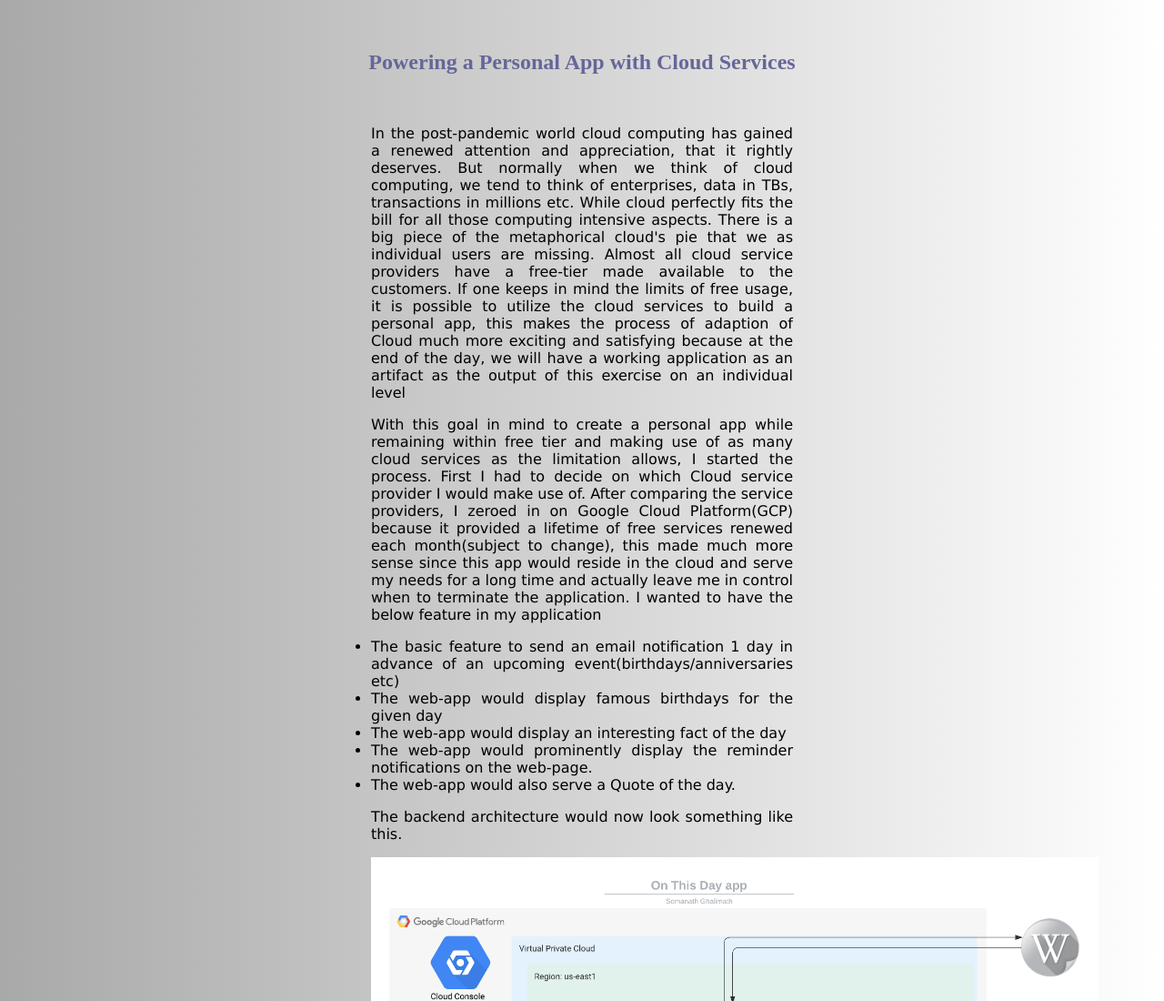
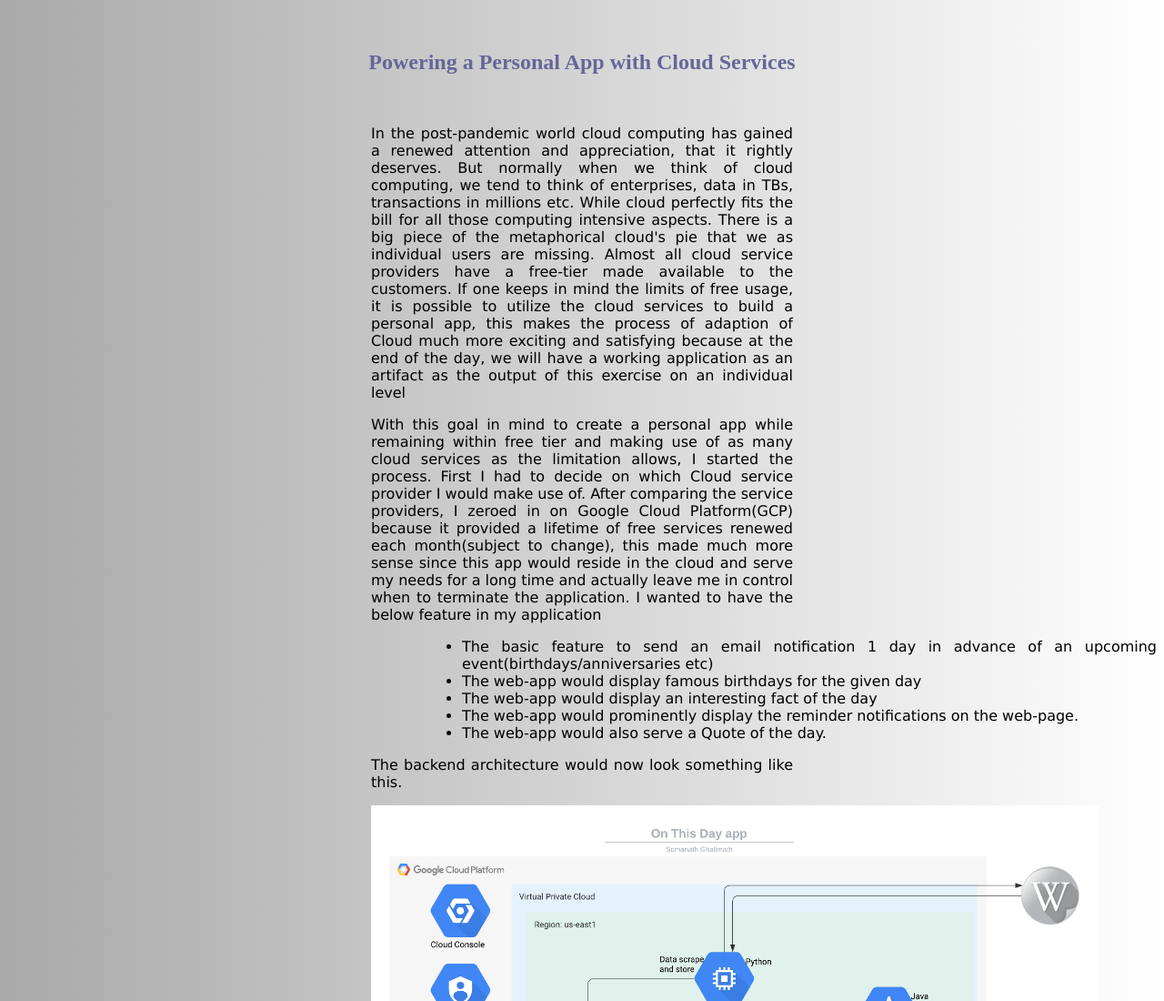
Before and after one commit to somanathghalimath/somanathghalimath.github.io, a plain HTML site: page src/gcp-web-app.html in a window 1280 px wide. Shown: the top 1100 px of the page at 91% size. Drawn offline with Linux system fonts and the light colour scheme.

Commit message:
Update and rename gcp-free-tier-app-arch.html to gcp-web-app.html

```diff
--- a/src/gcp-free-tier-app-arch.html
+++ b/src/gcp-web-app.html
@@ -27,7 +27,7 @@
 <p>&nbsp;</p>
 <p>In the post-pandemic world cloud computing has gained a renewed attention and appreciation, that it rightly deserves. But normally when we think of cloud computing, we tend to think of enterprises, data in TBs, transactions in millions etc. While cloud perfectly fits the bill for all those computing intensive aspects. There is a big piece of the metaphorical cloud's pie that we as individual users are missing. Almost all cloud service providers have a free-tier made available to the customers. If one keeps in mind the limits of free usage, it is possible to utilize the cloud services to build a personal app, this makes the process of adaption of Cloud much more exciting and satisfying because at the end of the day, we will have a working application as an artifact as the output of this exercise on an individual level</p>
 <p>With this goal in mind to create a personal app while remaining within free tier and making use of as many cloud services as the limitation allows, I started the process. First I had to decide on which Cloud service provider I would make use of. After comparing the service providers, I zeroed in on Google Cloud Platform(GCP) because it provided a lifetime of free services renewed each month(subject to change), this made much more sense since this app would reside in the cloud and serve my needs for a long time and actually leave me in control when to terminate the application. I wanted to have the below feature in my application</p>
-<ul style="text-align: justify; padding-left: 400px; ; padding-right: 400px; font-family: verdana;">
+<ul style="text-align: justify; padding-left: 500px; font-family: verdana;">
 <li>The basic feature to send an email notification 1 day in advance of an upcoming event(birthdays/anniversaries etc)</li>
 <li>The web-app would display famous birthdays for the given day&nbsp;</li>
 <li>The web-app would display an interesting fact of the day&nbsp;</li>
```
